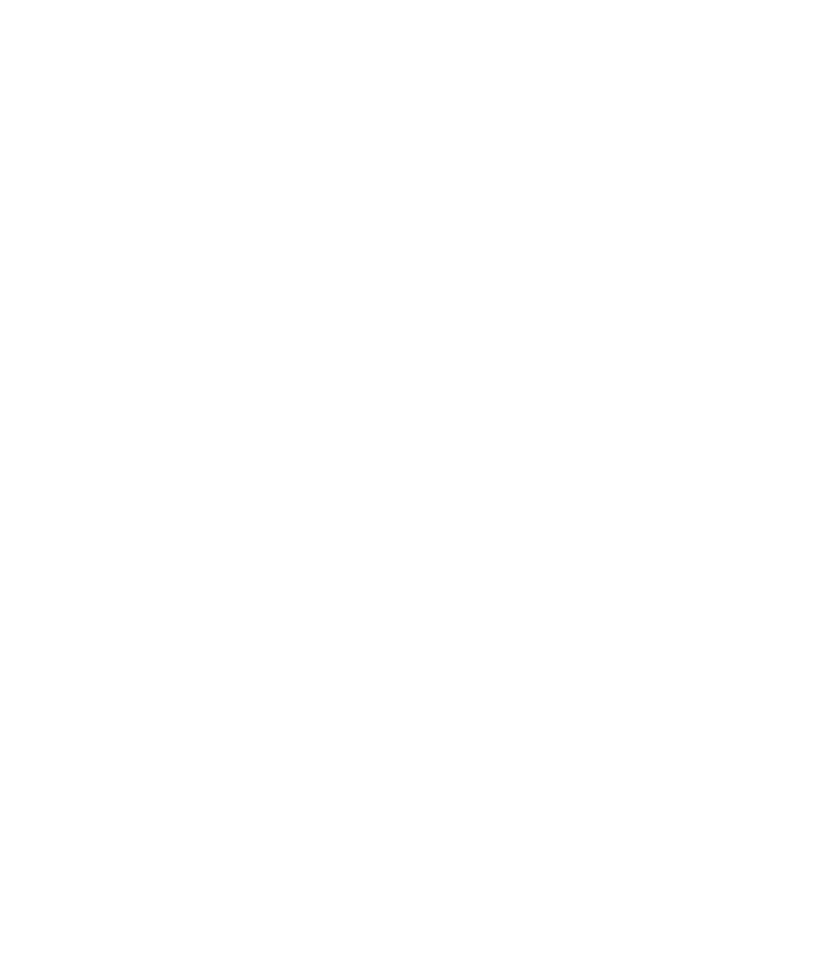
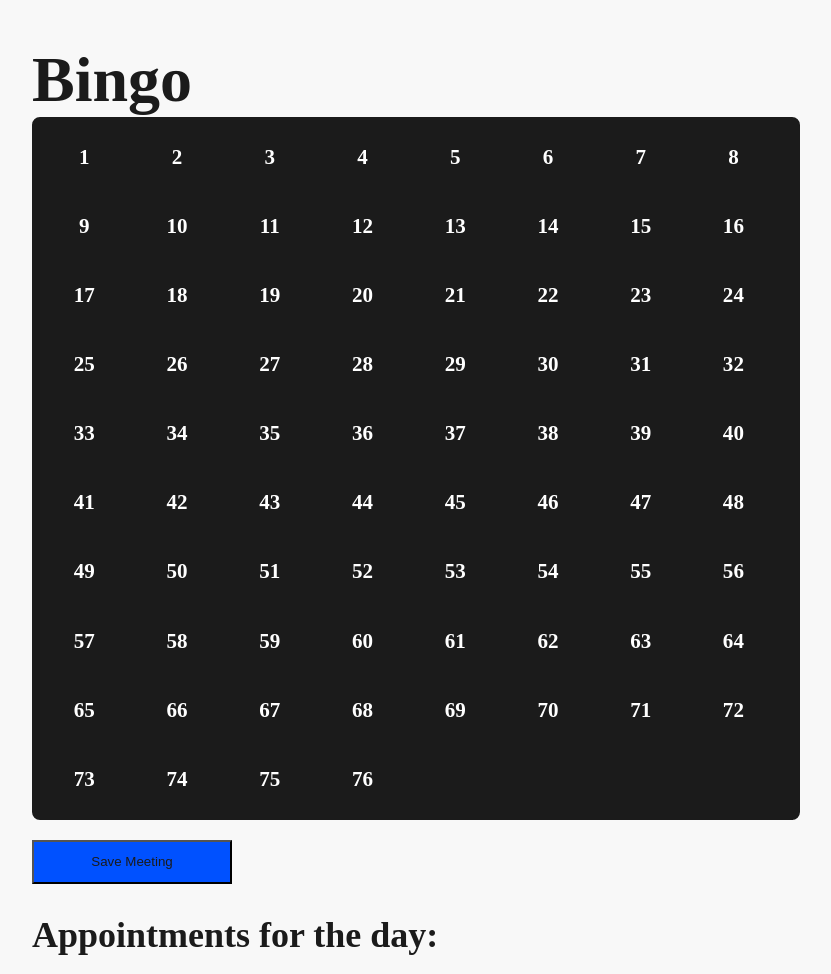
Before and after one commit to simonacossai/Week2Day4Bingo, a plain HTML site: page index.html in a window 1280 px wide. Shown: the whole page, without its empty margins (224-1055 px from the left). Before the commit the page ends 800 px from the top, so only its background shows below. Drawn offline with Linux system fonts and the light colour scheme.

Commit message:
DONE- create table cells for bingo card

```diff
--- a/index.html
+++ b/index.html
@@ -4,8 +4,34 @@
     <meta charset="UTF-8">
     <meta name="viewport" content="width=device-width, initial-scale=1.0">
     <title>Document</title>
+    <link rel="stylesheet" href="style.css">
 </head>
 <body>
+     <!--
+        BINGO CHALLENGE!!!
+        Create programmatically (with JS) a BINGO board with 76 cells, from 1 to 76.
+        Create a button to randomize a number from 1 to 76. The same number should be highlighted on the bingo board
+        EXTRA:
+        - Take ALWAYS a new number (avoid randoming 10 3 times for example)
+        - Create a USER BOARD with random 24 numbers that highlights as the main board does
+        - Let the user choose HOW MANY user boards he's willing to play with and create them.
+    -->
 
+
+    <h1>Bingo</h1>
+    <div id="table">
+      <!-- days cells will be inserted here -->
+    </div>
+
+        <input type="button" value="Save Meeting"  />
+      </div>
+    </div>
+    <br />
+    <div id="appointments">
+      <h2>Appointments for the day:</h2>
+      <ul id="appointmentList"></ul>
+      <!-- this will receive appointments via js -->
+    </div>
+    <script src="index.js"></script>
 </body>
 </html>
--- a/index.js
+++ b/index.js
@@ -0,0 +1,25 @@
+let numbers = [];
+const tableNumbers = function () {
+  const availableNumbers = []
+  for (let i=1; i<=76; i++){
+      availableNumbers.push(i);
+  }
+  return availableNumbers;
+};
+
+window.onload = function () {
+  const num = tableNumbers();
+  console.log(num);
+  let table = document.querySelector("#table");
+  for (let i = 0; i < num.length; i++) {
+    numbers[i] = [];
+
+    const child = document.createElement("div");
+    child.className = "day";
+    const numH3 = document.createElement("h3");
+    const totalNumberCells = i + 1;
+    numH3.innerText = totalNumberCells;
+    child.appendChild(numH3);
+    table.appendChild(child);
+  }
+};
--- a/style.css
+++ b/style.css
@@ -0,0 +1,61 @@
+body {
+    background-color: #f8f8f8;
+    color: #1b1b1b;
+    max-width: 768px;
+    margin: 0 auto;
+    font-size: 18px;
+  }
+
+  h1 {
+    font-size: 64px;
+    margin-bottom: 0;
+  }
+
+  h2 {
+    font-size: 36px;
+    margin-bottom: 1rem;
+  }
+
+  #table {
+    background-color: #1b1b1b;
+    color: white;
+    max-width:1000px;
+    margin-bottom: 20px;
+    border: 6px solid #1b1b1b;
+    border-radius: 8px;
+  }
+
+  .day {
+    display: inline-block;
+    width:12%;
+    text-align: center;
+    height:12%;
+    border: 1px solid transparent;
+  }
+
+
+
+
+  input[value="Save Meeting"] {
+    background-color:#0051ff;
+    color: #1b1b1b;
+    cursor: pointer;
+    min-height: 44px;
+    width: 200px;
+  }
+
+  .selected {
+    background-color:  #0051ff;
+    border-radius: 100%;
+  }
+
+
+
+  ul {
+    padding: 0;
+  }
+
+  li {
+    overflow: hidden;
+    text-overflow: ellipsis;
+  }
```
